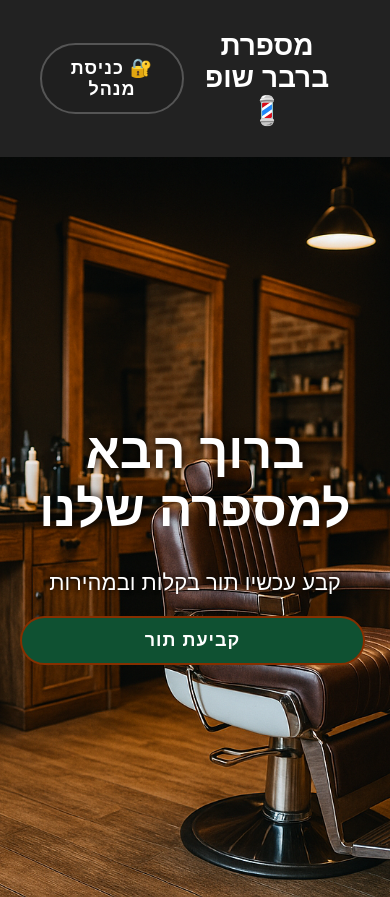
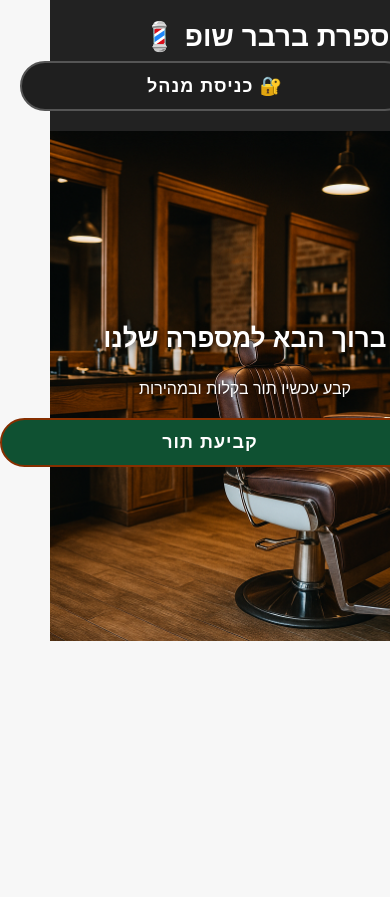
Before and after one commit to maronhawa1/barbershop, a Flask app: page / in a window 390 px wide; the page is wider, and only the part inside the window is pictured. After the commit the page ends 641 px from the top of that part, so only its background shows below. Run offline with Flask 3, Linux system fonts and the light colour scheme.

Commit message:
Add responsive styles for mobile screens

```diff
--- a/static/style.css
+++ b/static/style.css
@@ -530,3 +530,104 @@
   font-size: 22px;
   font-weight: bold;
 }
+
+/* ==== התאמה למסכים עד 768px (רוב הטלפונים) ==== */
+@media (max-width: 768px) {
+  body {
+    font-size: 15px;
+  }
+
+  header,
+  .admin-header {
+    font-size: 18px;
+    padding: 10px 15px;
+  }
+
+  .header-content {
+    flex-direction: column;
+    align-items: flex-start;
+    gap: 8px;
+    padding: 10px 15px;
+  }
+
+  .container,
+  .form-container,
+  .logout-box,
+  .login-box {
+    width: 95%;
+    margin: 20px auto;
+    padding: 15px;
+  }
+
+  .hero {
+    padding: 80px 15px;
+    min-height: 350px;
+  }
+
+  .hero h1 {
+    font-size: 32px;
+  }
+
+  .hero p {
+    font-size: 18px;
+  }
+
+  table,
+  .admin-table {
+    font-size: 14px;
+    display: block;
+    width: 100%;
+    overflow-x: auto; /* גלילה אופקית אם הטבלה רחבה מדי */
+  }
+
+  th,
+  td {
+    padding: 8px;
+  }
+
+  .dashboard-container {
+    grid-template-columns: 1fr;
+    margin: 20px 10px;
+  }
+
+  .card {
+    font-size: 20px;
+    padding: 18px;
+  }
+
+  .dash-btn {
+    display: block;
+    width: 100%;
+    margin: 8px 0;
+  }
+
+  .btn-admin,
+  .btn-approve {
+    width: 100%;
+    text-align: center;
+  }
+}
+
+/* ==== התאמה למסכים קטנים מאוד (עד 480px) ==== */
+@media (max-width: 480px) {
+  .hero h1 {
+    font-size: 26px;
+  }
+
+  .hero p {
+    font-size: 16px;
+  }
+
+  .time-grid {
+    grid-template-columns: 1fr; /* שעה בכל שורה */
+  }
+
+  .time-slot {
+    font-size: 18px;
+  }
+
+  .admin-table th,
+  .admin-table td {
+    font-size: 13px;
+  }
+}
```
